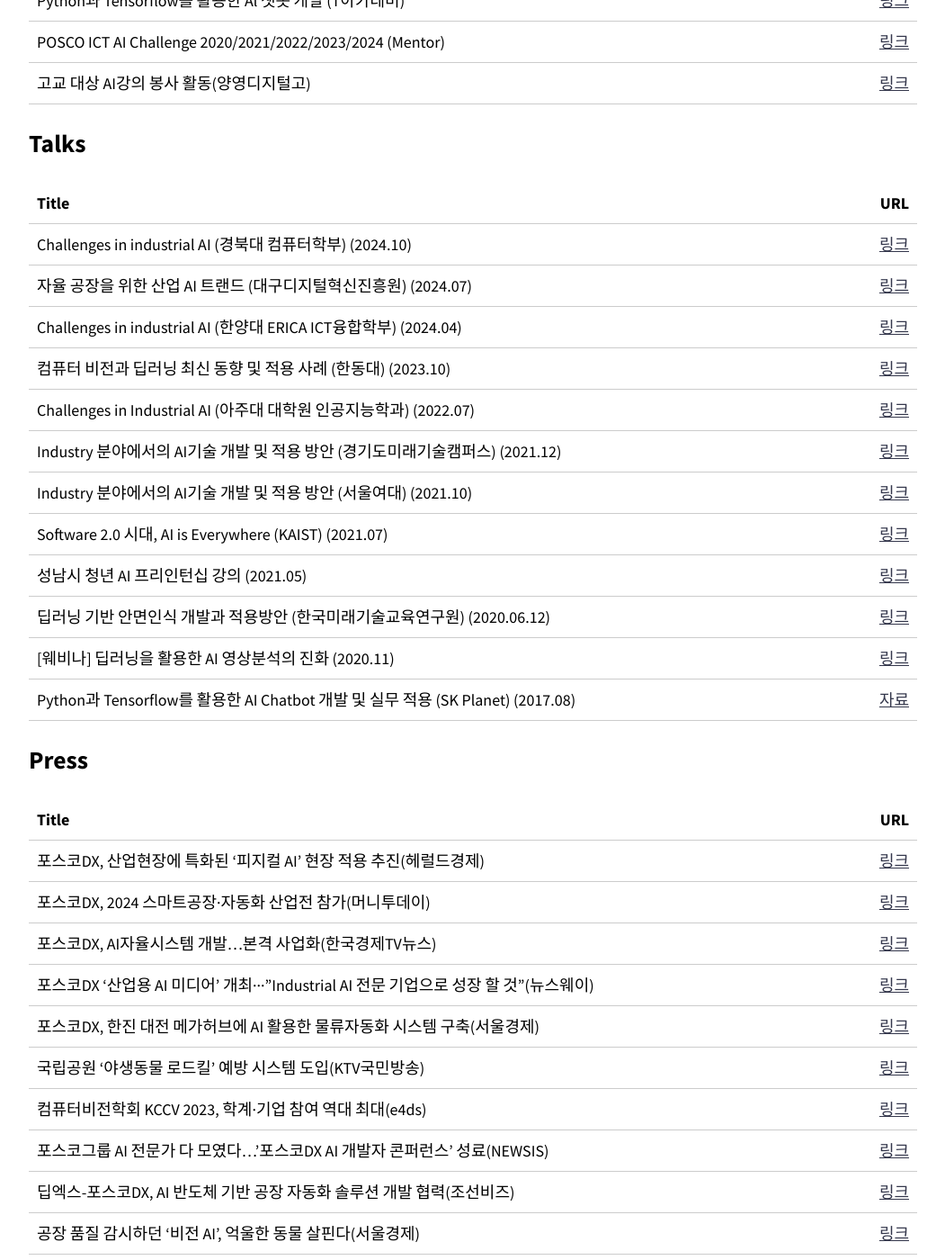
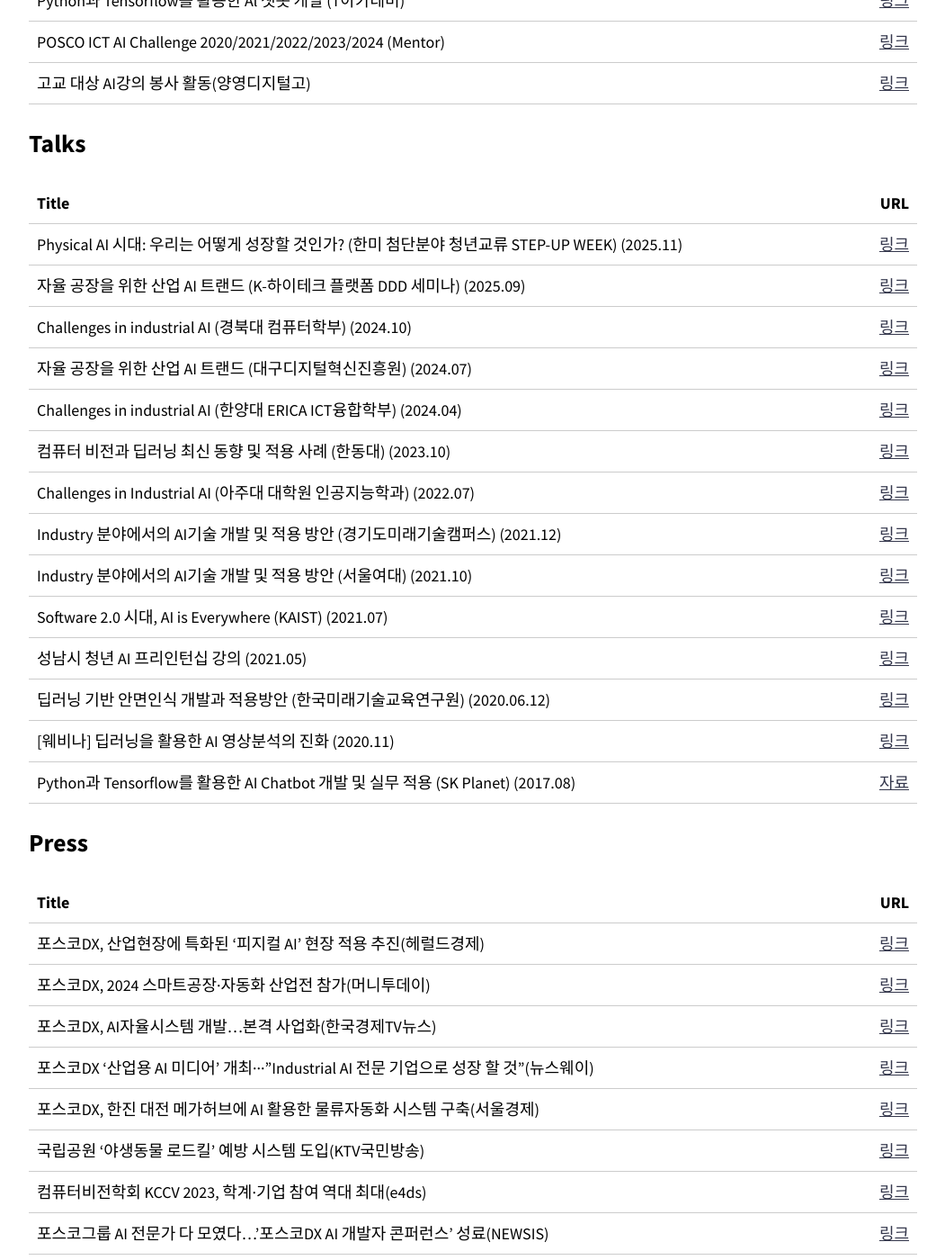
Before and after one commit to healess/healess.github.io, a Jekyll site: the page built from index.md, in a window 1280 px wide and 1400 px high, scrolled down 1423 px. Shown: the whole window at 90% size, without its empty margins (114-1165 px from the left). Built offline with Jekyll 4.4.1, drawn with Linux system fonts in a browser that asks for light colours; nearby versions of some CDN libraries; some of the changed text lies outside the part shown.

Commit message:
add news

```diff
--- a/index.md
+++ b/index.md
@@ -51,6 +51,8 @@ entries_layout: grid
 
 | Title | URL |
 | :------------ | ------------: |
+| Physical AI 시대: 우리는 어떻게 성장할 것인가? (한미 첨단분야 청년교류 STEP-UP WEEK) (2025.11) |[링크](){:target="_blank"} |
+| 자율 공장을 위한 산업 AI 트랜드 (K-하이테크 플랫폼 DDD 세미나) (2025.09) |[링크](https://kr.linkedin.com/posts/%EC%9C%A0%ED%98%84-%EC%A0%95-941a732b5_%EC%82%B0%EC%97%85ai-industrialai-%EC%9E%90%EC%9C%A8%EA%B3%B5%EC%9E%A5-activity-7374009145663844352-Dffi){:target="_blank"} |
 | Challenges in industrial AI  (경북대 컴퓨터학부) (2024.10) |[링크](https://cse.knu.ac.kr/bbs/board.php?bo_table=sub5_4&wr_id=316&sca=){:target="_blank"} |
 | 자율 공장을 위한 산업 AI 트랜드 (대구디지털혁신진흥원) (2024.07) |[링크](https://youtu.be/UpfYMFTlhKE?si=4SFgLPkd_quorpkZ&t=2541){:target="_blank"} |
 | Challenges in industrial AI  (한양대 ERICA ICT융합학부) (2024.04) |[링크](https://healess.github.io/assets/image/ERICA.jpg){:target="_blank"} |
@@ -77,18 +79,22 @@ entries_layout: grid
 | 컴퓨터비전학회 KCCV 2023, 학계·기업 참여 역대 최대(e4ds)|[링크](https://www.e4ds.com/sub_view.asp?ch=31&t=0&idx=17354) |
 | 포스코그룹 AI 전문가 다 모였다…'포스코DX AI 개발자 콘퍼런스' 성료(NEWSIS)|[링크](https://n.news.naver.com/mnews/article/003/0011999475?sid=105) |
 | 딥엑스-포스코DX, AI 반도체 기반 공장 자동화 솔루션 개발 협력(조선비즈)|[링크](https://n.news.naver.com/mnews/article/366/0000891836?sid=105) |
-| 공장 품질 감시하던 ‘비전 AI’, 억울한 동물 살핀다(서울경제)|[링크](https://n.news.naver.com/mnews/article/011/0004172565?sid=105) |
 | 스마트 통합안전솔루션 관심(연합뉴스)|[링크](https://n.news.naver.com/mnews/article/001/0013515094?sid=105) |
 | [인공지능과 디지털 트윈Ⅰ] 디지털 트윈을 향한 디딤돌, 인공지능 영상 기술(헬로티)|[링크](https://www.hellot.net/news/article.html?no=58170) |
-| 포스코ICT, '2022 AI 유스 챌린지' 시상···과기정통부장관상에 '코뿔소팀'(전자신문)|[링크](https://www.etnews.com/20220825000094) |
 | 포스코ICT, 특성화고 졸업생 대상 AI 전문가 양성 나선다(매일경제)|[링크](https://www.mk.co.kr/news/it/view/2021/06/614789/) |
 | 중고생 AI 대회…“톡톡 튀는 아이디어에 현장 기술을”(KBS) | [링크](https://news.naver.com/main/read.naver?mode=LSD&mid=sec&sid1=102&oid=056&aid=0010888301) |
 | 안면인식 정확도 99.9%… 온라인시험·출퇴근 관리 딱(디지털타임즈) | [링크](https://news.naver.com/main/read.naver?mode=LSD&mid=sec&sid1=105&oid=029&aid=0002605641) |
 |코로나19, 비대면·비접촉으로 이긴다!(KBS)|[링크](https://www.youtube.com/watch?v=sULRv0IwnhQ)|
+| 스마트한 미래를 꿈꾸며 신기술을 찾아 나서는 IT 전문가! 포스코ICT 김수상 님(포스코 뉴스룸) | [링크](https://newsroom.posco.com/kr/사람사람들-24편-스마트한-미래를-꿈꾸며-신기술을-찾/)
+| AI Framework, 공개SW개발자대회서 정보통신진흥원장상 수상 | [링크](https://www.poscodx.com/kor/pr/newsRoomView.do?col=&sw=&page=20&num=4225)
+
+<!--
+| 공장 품질 감시하던 ‘비전 AI’, 억울한 동물 살핀다(서울경제)|[링크](https://n.news.naver.com/mnews/article/011/0004172565?sid=105) |
+| 포스코ICT, '2022 AI 유스 챌린지' 시상···과기정통부장관상에 '코뿔소팀'(전자신문)|[링크](https://www.etnews.com/20220825000094) |
 | AI 도입, 목표 설정이 먼저다 (한국경제) | [링크](https://www.hankyung.com/opinion/article/2019112491371) |
 | 안면인식 기술 도입, 인권 존중 상태에서 추진돼야 (경북일보) | [링크](https://www.kyongbuk.co.kr/news/articleView.html?idxno=2021629) |
-| 스마트한 미래를 꿈꾸며 신기술을 찾아 나서는 IT 전문가! 포스코ICT 김수상 님(포스코 뉴스룸) | [링크](https://newsroom.posco.com/kr/사람사람들-24편-스마트한-미래를-꿈꾸며-신기술을-찾/)
-| AI Framework, 공개SW개발자대회서 정보통신진흥원장상 수상 | [링크](https://www.poscodx.com/kor/pr/newsRoomView.do?col=&sw=&page=20&num=4225)
+-->
+
 
 ## Software Development
 * Deep learning GUI framework for enterprise (TensorMSA) [링크](https://github.com/TensorMSA){:target="_blank"}
```
